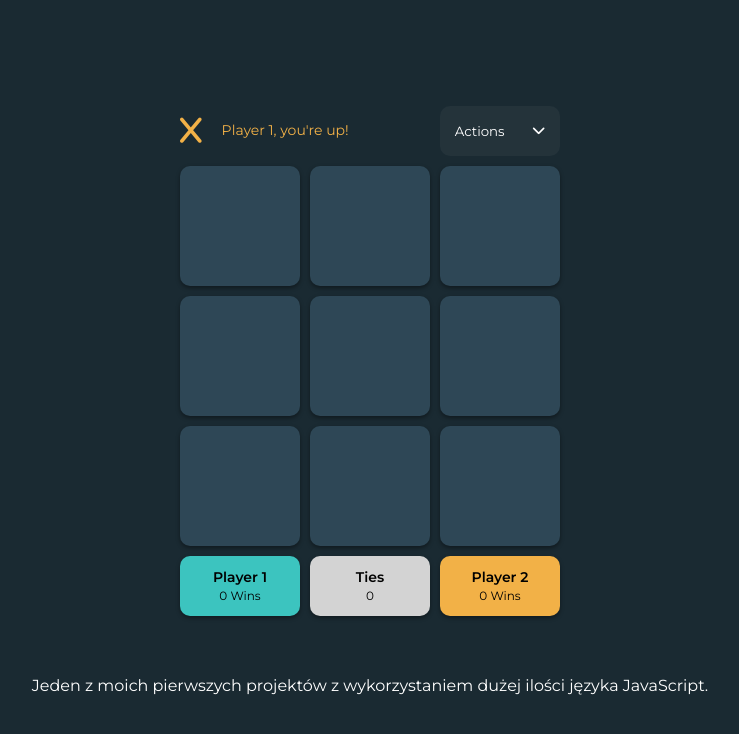
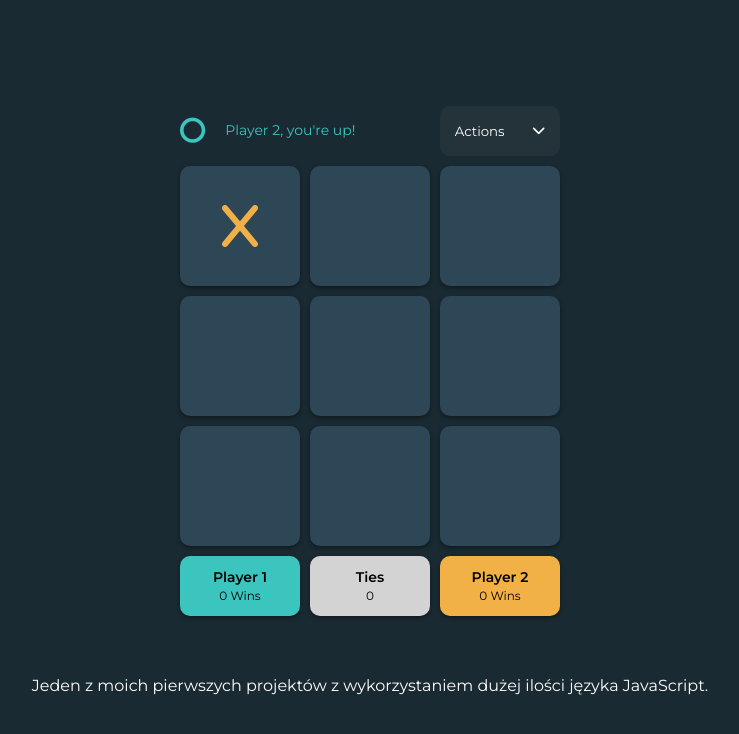
Before and after one commit to wiktorbromberek/TicTacToe, a plain HTML site: page ticTacToeGame/vanillaJS/index.html in a window 1280 px wide. Both pictures are taken after a click on the element 510 px from the left and 225 px from the top of the page. Shown: the whole page, without its empty margins (270-1009 px from the left). Drawn offline with Linux system fonts and the light colour scheme.

Commit message:
QuickUpdate

```diff
--- a/ticTacToeGame/vanillaJS/js/app.js
+++ b/ticTacToeGame/vanillaJS/js/app.js
@@ -141,8 +141,8 @@ function init() {
 		console.log('newround');
 	});
 	view.bindPlayerMoveEvent((e) => {
-		console.log(e);
-		console.log('move');
+		view.setTurnIndicator(2);
+		view.handlePlayerMove(e.target, 1);
 	});
 }
 window.addEventListener('load', init);
--- a/ticTacToeGame/vanillaJS/js/view.js
+++ b/ticTacToeGame/vanillaJS/js/view.js
@@ -39,6 +39,29 @@ export default class View {
 		icon.classList.toggle('fa-chevron-down');
 		icon.classList.toggle('fa-chevron-up');
 	}
+	handlePlayerMove(squareEl, player) {
+		const icon = document.createElement('i');
+		icon.classList.add(
+			'fa-solid',
+			player === 1 ? 'fa-x' : 'fa-o',
+			player === 1 ? 'yellow' : 'turquoise'
+		);
+		squareEl.replaceChildren(icon);
+	}
+
+	setTurnIndicator(player) {
+		const icon = document.createElement('i');
+		const label = document.createElement('p');
+
+		this.$.turn.classList.add(player === 1 ? 'yellow' : 'turquoise');
+		this.$.turn.classList.remove(player === 1 ? 'turquoise' : 'yellow');
+
+		icon.classList.add('fa-solid', player === 1 ? ' fa-x' : 'fa-o');
+		label.innerText =
+			player === 1 ? "Player 1, you're up!" : "Player 2, you're up!";
+
+		this.$.turn.replaceChildren(icon, label);
+	}
 
 	#qs(selector, parent) {
 		const el = parent
--- a/ticTacToeGame/vanillaJS/main.css
+++ b/ticTacToeGame/vanillaJS/main.css
@@ -101,7 +101,6 @@ body {
 	display: flex;
 	align-items: center;
 	gap: 20px;
-	color: var(--yellow);
 }
 
 .square {
```
